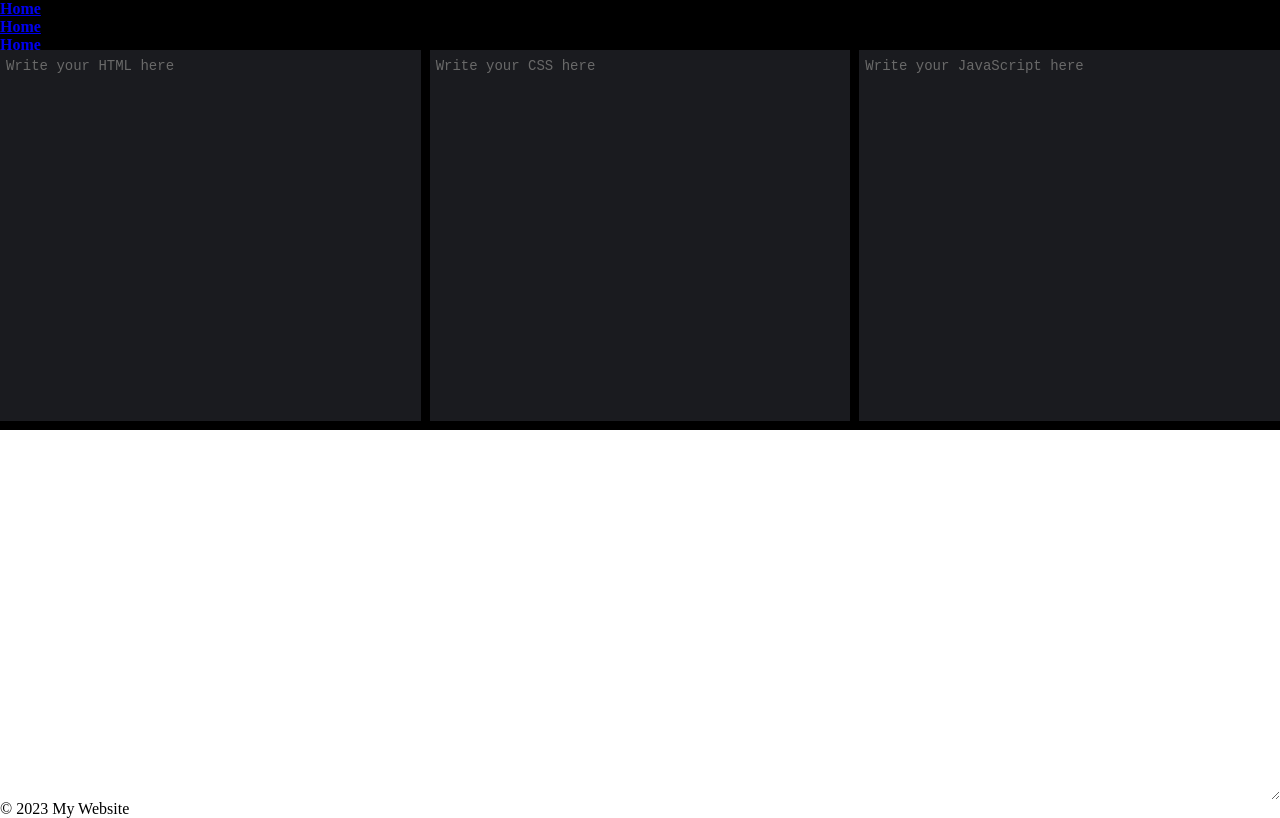
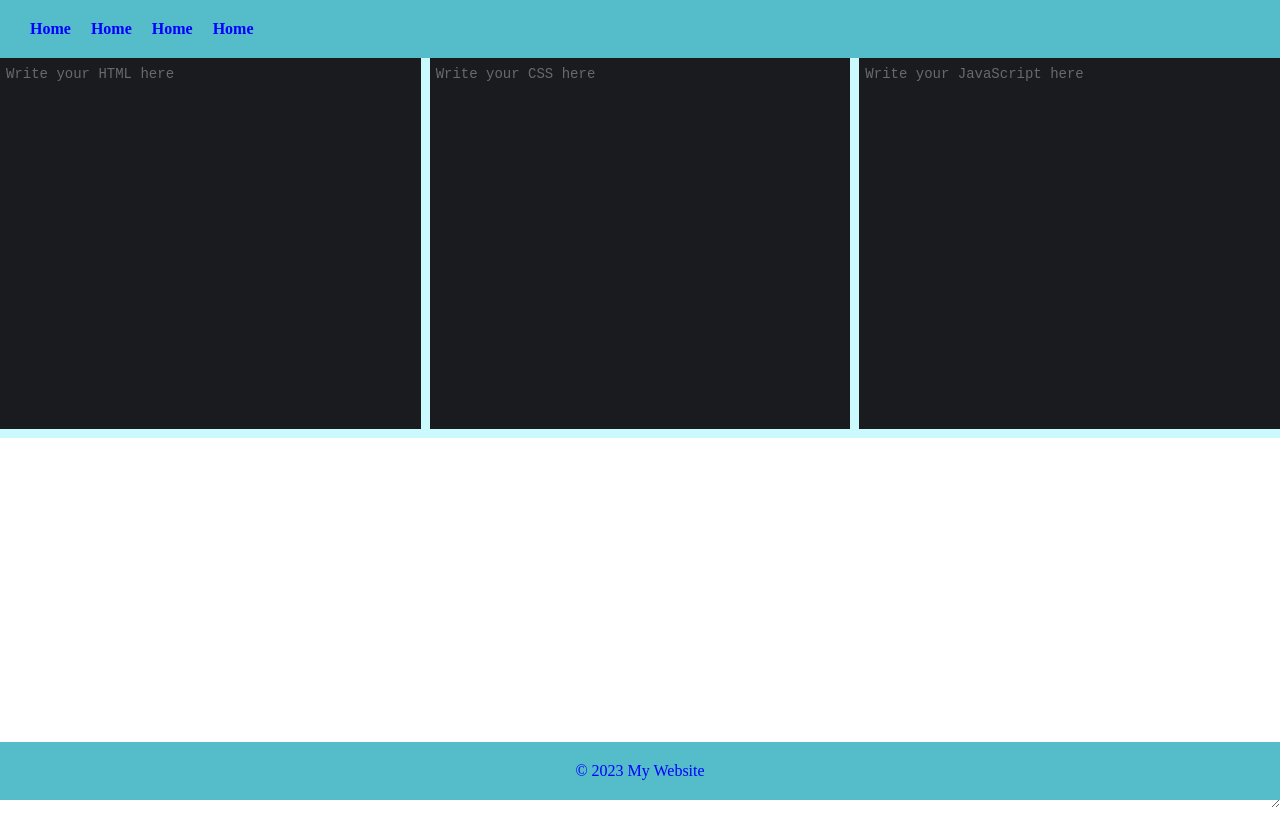
Before and after one commit to MuditJain31/temp, a plain HTML site: page index.html in a window 1280 px wide. Drawn offline with Linux system fonts and the light colour scheme.

Commit message:
Update style.css

```diff
--- a/style.css
+++ b/style.css
@@ -11,15 +11,47 @@ body{
     height: 100vh;
     width: 100%;
 }
-
+/*
 header{
-    height:50px;
-    background-color: black;
+    height:100px;
+    background-color: #55BCC9 ;
 }
 
 header h1{
-    color: #F20F4B;
+    color: black;
     filter: brightness(130%);
+}
+*/
+nav {
+    background-color:#55BCC9;
+    display: flex;
+    font-size: medium;
+    justify-content: space-between;
+    align-items: center;
+    padding: 20px;
+    position: sticky;
+
+}
+
+nav ul {
+    list-style: none;
+    display: flex;
+    margin: 0;
+    padding: 0;
+}
+
+nav li {
+    margin: 0 10px;
+}
+
+nav a {
+    color:blue;
+    text-decoration: none;
+
+}
+
+nav a:hover {
+    color: #ff0;
 }
 
 #editor{
@@ -54,7 +86,7 @@ textarea{
     text-align: left;
     height: 100%;
     background-color: #1d1e22;
-    color:white;
+    color: whitesmoke;
     filter: brightness(90%);
     resize: none;
     font-size: 14px;
@@ -71,6 +103,7 @@ textarea{
     /* grid-column: 1/2; */
     overflow: auto;
     grid-area: html;
+
 }
 
 #mid{
@@ -91,24 +124,32 @@ textarea{
 
 #leftdragbar{
     grid-area: leftdragbar;
-    background-color: black;
+    background-color: #CAFAFE;
     cursor: ew-resize;
 }
 
 #verticalDrag{
     width: 100%;
     height: 9px;
-    background-color: black;
+    background-color: #CAFAFE;
     cursor: ns-resize;
     grid-area: dragbar;
 }
 #rightdragbar{
     grid-area: rightdragbar;
-    background-color: black;
+    background-color: #CAFAFE;
     cursor: ew-resize;
 }
 
-
+footer {
+    background-color: #55BCC9 ;
+    color: blue;
+    padding: 20px;
+    text-align: center;
+    position: fixed;
+    bottom: 0;
+    width: 100%;
+}
 #outputArea{
 
     min-height: 50%;
```
